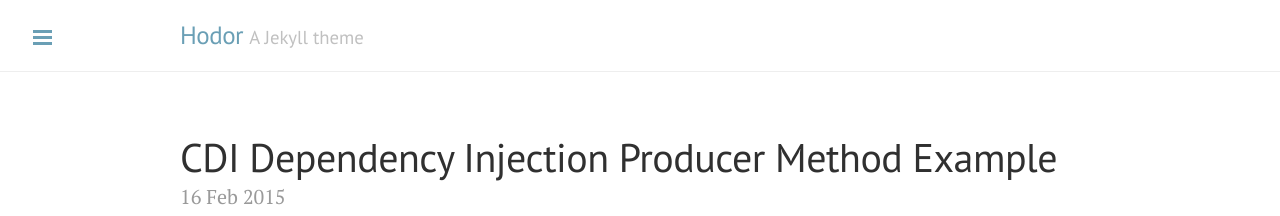
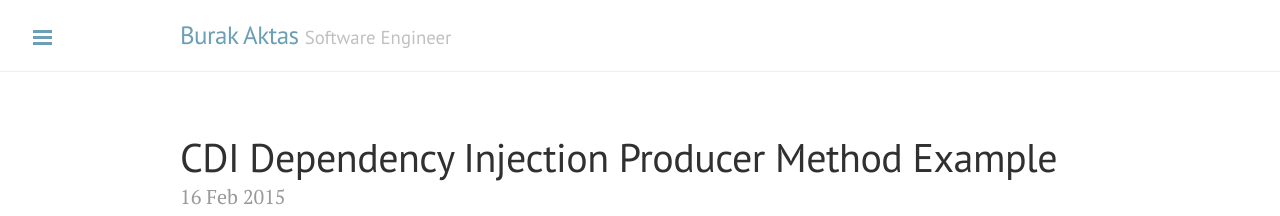
Before and after one commit to flexelem/flexelem.github.io, a Jekyll site: the page built from _posts/2015-02-16-cdi-dependency-injection-producer-method-example.md, in a window 1280 px wide and 900 px high. Shown: the top 216 px of the window. Built offline with Jekyll 4.4.1, drawn with Linux system fonts in a browser that asks for light colours; Markdown is read by kramdown in place of the engine named in the settings; comment, search, counter and statistics services are not loaded.

Commit message:
- config is modified - producer method is fixed

```diff
--- a/_config.yml
+++ b/_config.yml
@@ -9,8 +9,8 @@ permalink:           pretty
 relative_permalinks: true
 
 # Setup
-title:               Hodor
-tagline:             'A Jekyll theme'
+title:               Burak Aktas
+tagline:             'Software Engineer'
 description:         All about programming
 url:                 http://buraktas.com
 baseurl:             /
@@ -20,8 +20,8 @@ excerpt_separator: <!--more-->
 # About/contact
 author:
   name:              Burak Aktas
-  url:               https://twitter.com/mdo
   email:             buraktas@gmail.com
+#  url:               https://twitter.com/mdo
 
 # Custom vars
 version:             1.0.0
--- a/_posts/2015-02-16-cdi-dependency-injection-producer-method-example.md
+++ b/_posts/2015-02-16-cdi-dependency-injection-producer-method-example.md
@@ -123,7 +123,7 @@ public class ProducesExample {
 }</code>
 </pre>
 
-![]({{ site.url }}/public/images/2015/02/disambiguation1.png)
+![]({{ site.url }}/public/images/2015/02/producer_method_bean.png)
 
 Now what if we had more than one Bank implementation and we want to resolve disambiguation in producer method. Assume we have HSBC and Chase.
 
```
